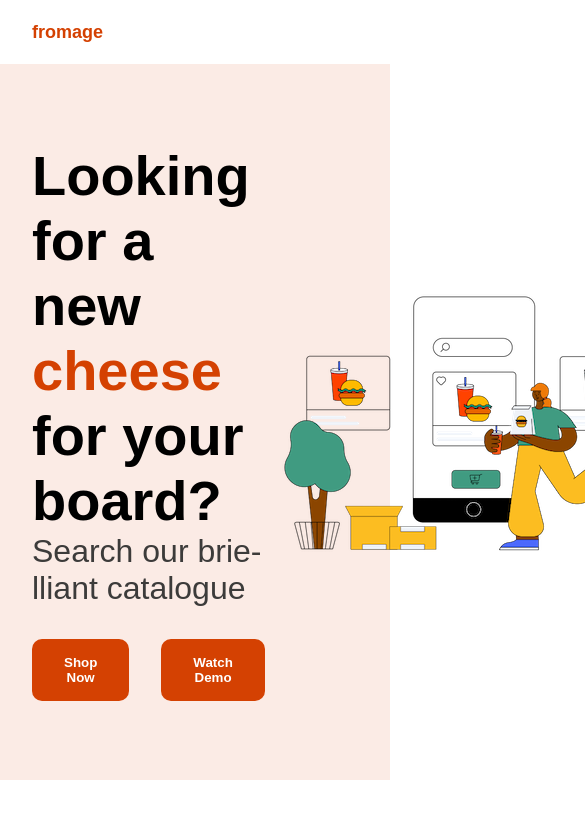
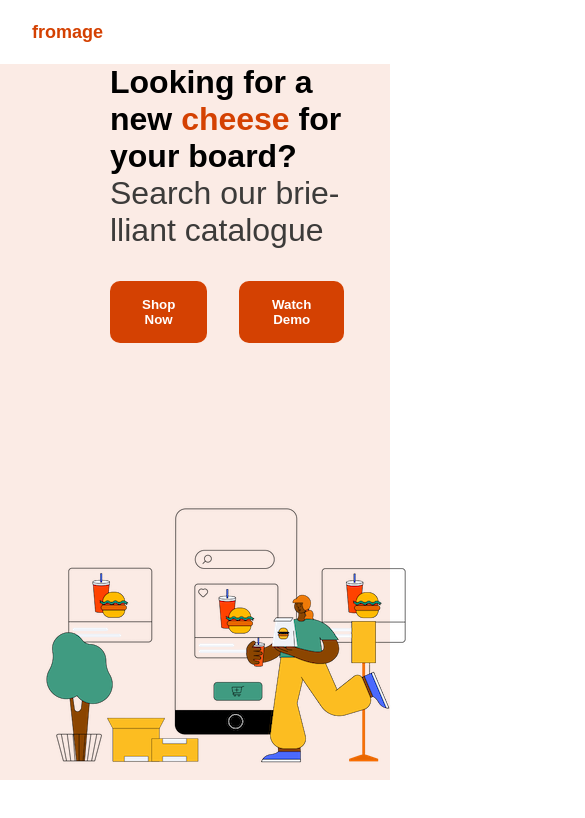
Before and after one commit to abasile1-tech/fromage_website, a plain HTML site: page index.html in a window 390 px wide. Shown: the top 818 px of the page, 585 px wide, since content can reach past the window. Drawn offline with Linux system fonts and the light colour scheme.

Commit message:
we finished today's lesson

```diff
--- a/style.css
+++ b/style.css
@@ -73,3 +73,13 @@ html {
 	display: flex;
 	align-items: center;
 }
+
+@media only screen and (max-width: 768px) {
+	.hero > .container {
+		flex-direction: column;
+	}
+
+	.hero__title {
+		font-size: 32px;
+	}
+}
```
